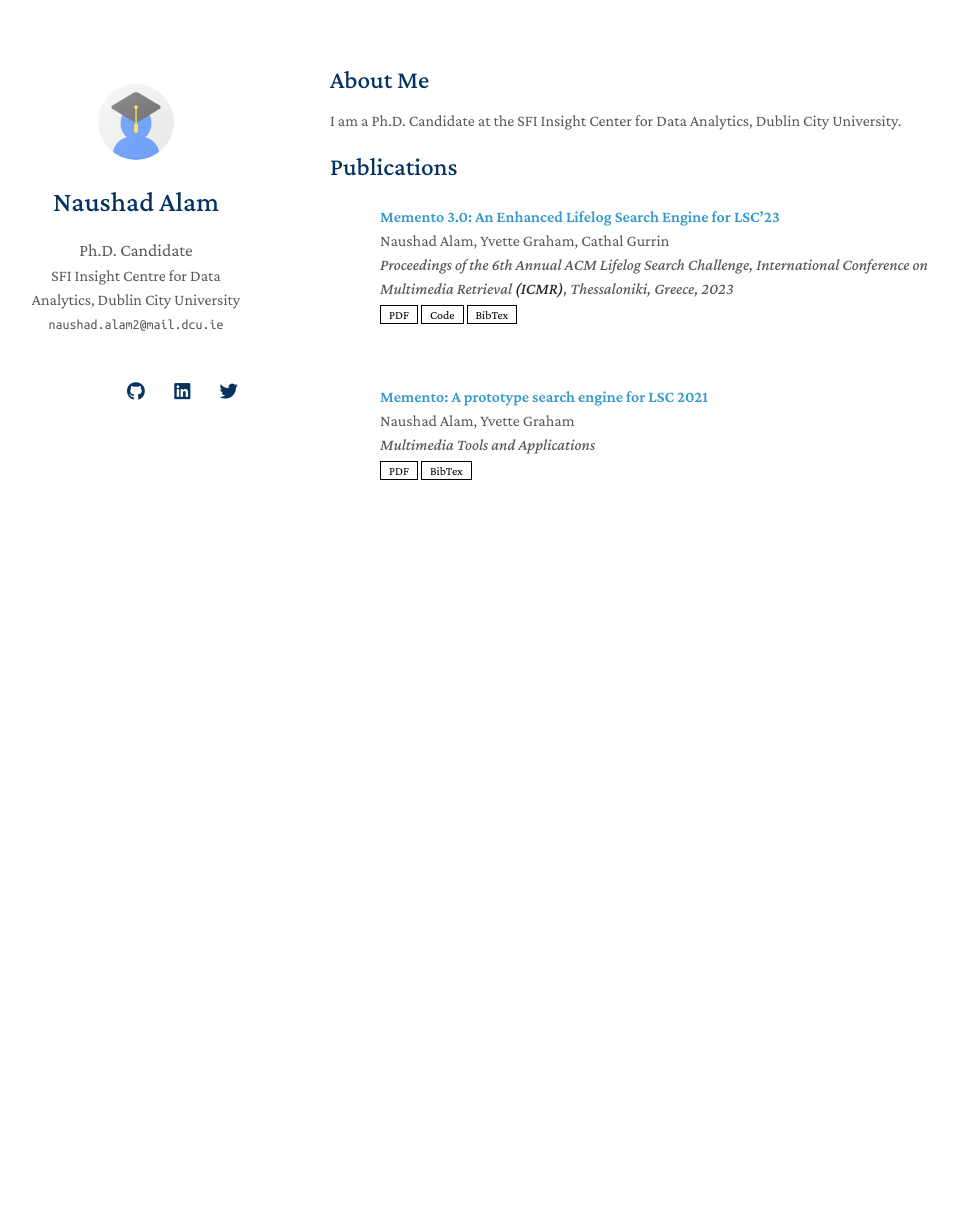
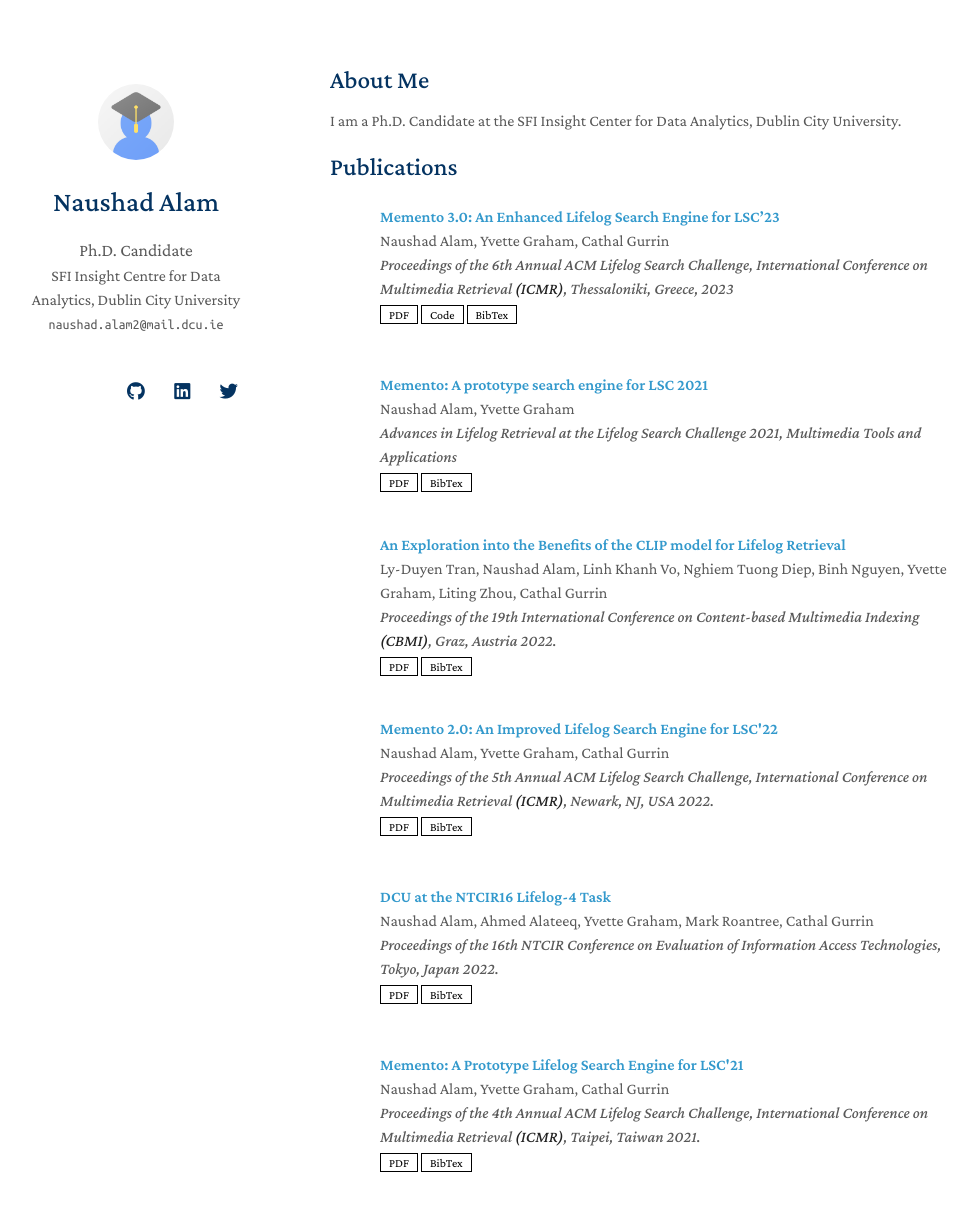
Before and after one commit to Naushad9458/naushad9458.github.io, a Jekyll site: the page built from index.md, in a window 1280 px wide and 1307 px high. Shown: the top 1211 px of the window, without its empty margins (140-1118 px from the left). Built offline with Jekyll 4.4.1, drawn with Linux system fonts in a browser that asks for light colours; nearby versions of some CDN libraries; a style sheet for code colours, icons or effects is not loaded; our own code applies the rules of GitHub Pages for plain Markdown files.

Commit message:
Modifying pubs

```diff
--- a/_data/publications.yml
+++ b/_data/publications.yml
@@ -9,6 +9,30 @@ main:
 
   - title: "Memento: A prototype search engine for LSC 2021"
     authors: Naushad Alam, Yvette Graham
-    conference: Multimedia Tools and Applications
-    pdf: https://arxiv.org/pdf/2002.10211.pdf
+    conference: Advances in Lifelog Retrieval at the Lifelog Search Challenge 2021, Multimedia Tools and Applications
+    pdf: https://link.springer.com/article/10.1007/s11042-023-15067-9
     bibtex: https://class-il.mpi-inf.mpg.de/mnemonics/
+
+  - title: "An Exploration into the Benefits of the CLIP model for Lifelog Retrieval"
+    authors: Ly-Duyen Tran, Naushad Alam, Linh Khanh Vo, Nghiem Tuong Diep, Binh Nguyen, Yvette Graham, Liting Zhou, Cathal Gurrin
+    conference: Proceedings of the 19th International Conference on Content-based Multimedia Indexing <strong>(CBMI)</strong>, Graz, Austria 2022.
+    pdf: https://dl.acm.org/doi/pdf/10.1145/3549555.3549593
+    bibtex: https://class-il.mpi-inf.mpg.de/mnemonics/
+
+  - title: "Memento 2.0: An Improved Lifelog Search Engine for LSC'22"
+    authors: Naushad Alam, Yvette Graham, Cathal Gurrin
+    conference: Proceedings of the 5th Annual ACM Lifelog Search Challenge, International Conference on Multimedia Retrieval <strong>(ICMR)</strong>, Newark, NJ, USA 2022.
+    pdf: https://dl.acm.org/doi/pdf/10.1145/3512729.3533006
+    bibtex: https://class-il.mpi-inf.mpg.de/mnemonics/
+
+  - title: "DCU at the NTCIR16 Lifelog-4 Task"
+    authors: Naushad Alam, Ahmed Alateeq, Yvette Graham, Mark Roantree, Cathal Gurrin
+    conference:  Proceedings of the 16th NTCIR Conference on Evaluation of Information Access Technologies, Tokyo, Japan 2022.
+    pdf: http://research.nii.ac.jp/ntcir/workshop/OnlineProceedings16/pdf/ntcir/04-NTCIR16-LIFELOG-AlamN.pdf
+    bibtex: https://class-il.mpi-inf.mpg.de/mnemonics/
+
+  - title: "Memento: A Prototype Lifelog Search Engine for LSC'21"
+    authors: Naushad Alam, Yvette Graham, Cathal Gurrin
+    conference: Proceedings of the 4th Annual ACM Lifelog Search Challenge, International Conference on Multimedia Retrieval <strong>(ICMR)</strong>, Taipei, Taiwan 2021.
+    pdf: https://dl.acm.org/doi/pdf/10.1145/3463948.3469069
+    bibtex: https://class-il.mpi-inf.mpg.de/mnemonics/
```
